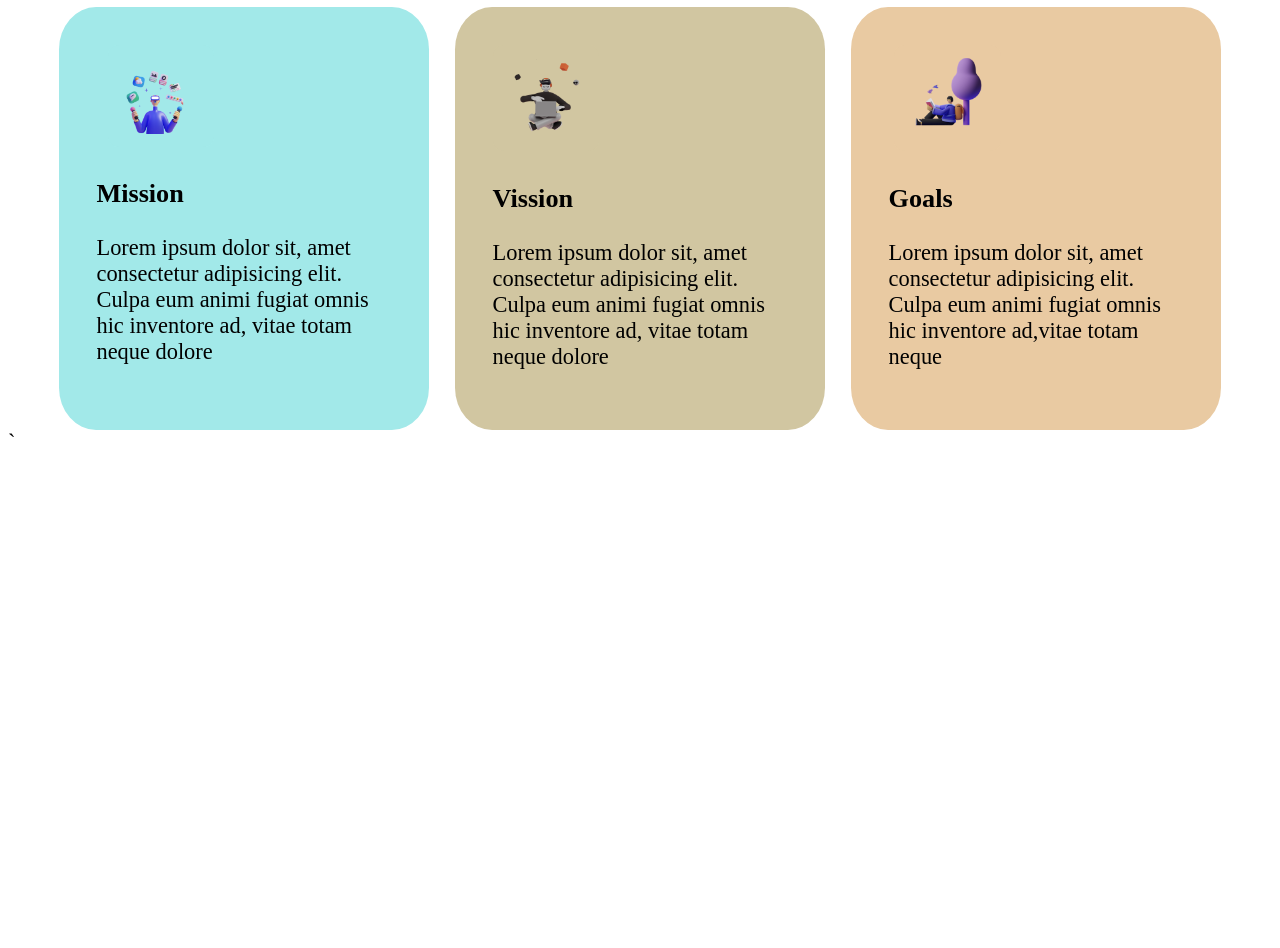
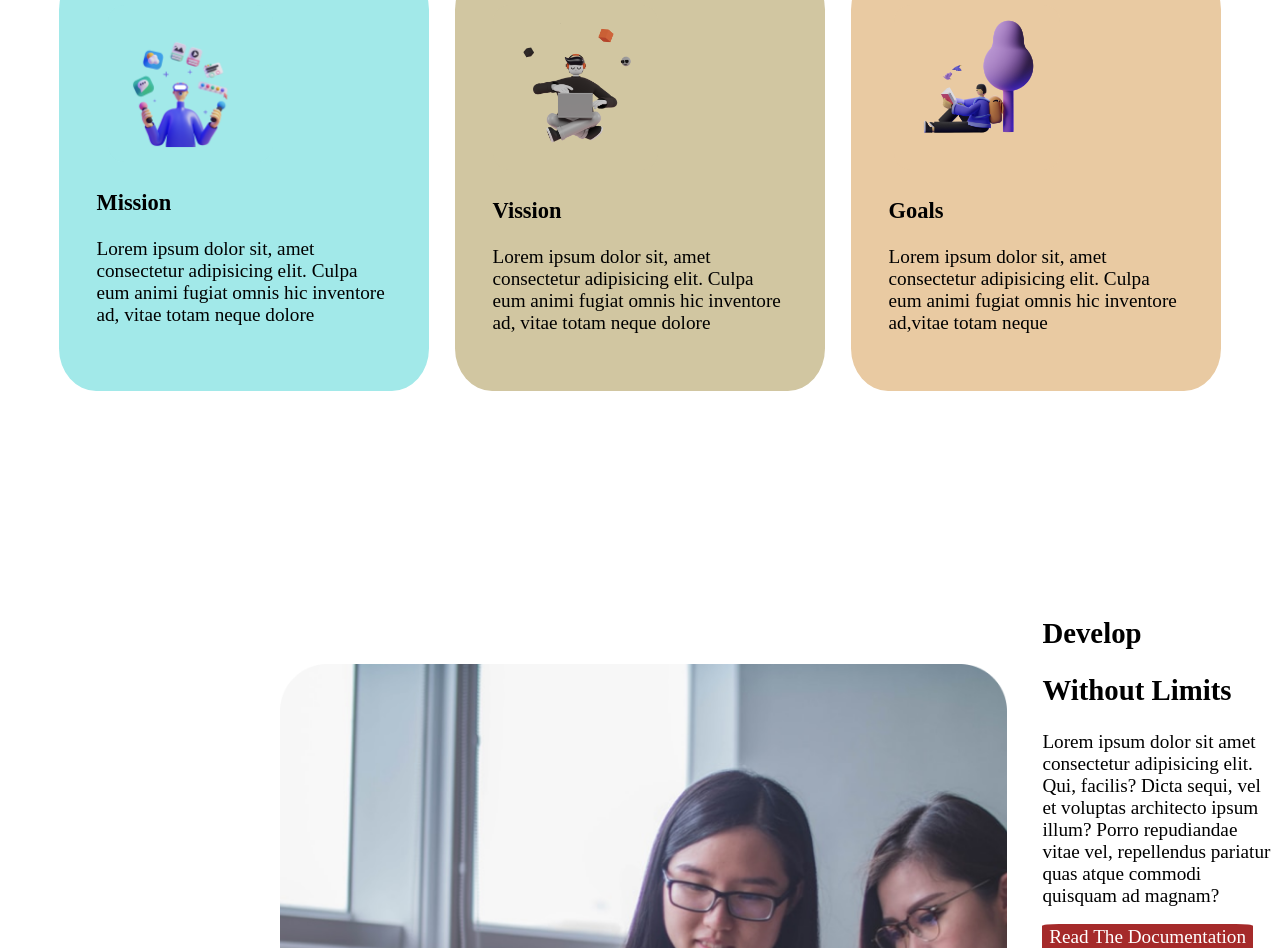
Before and after one commit to RahattheQuaint/Vission-2022, a plain HTML site: page index.html in a window 1280 px wide. Shown: the part 475-1423 px from the top of the page. Before the commit the page ends 939 px from the top, so only its background shows below. Drawn offline with Linux system fonts and the light colour scheme.

Commit message:
second part complete

```diff
--- a/index.html
+++ b/index.html
@@ -58,6 +58,7 @@
         <div class="second-part-3" style="display:container;">
             <div>
                 <img class="second-part-3" src="images/illustrators/illustrator-3.png" alt="">
+
             </div>
             <div>
                 <h3>
@@ -72,6 +73,28 @@
 
         </div>
     </section>
+    <section>
+        <div>
+            <div class="third-part-1">
+                <img class="background-image" src="images/pictures/coding.png" alt="">
+
+            </div>
+            <div>
+                <img class="background-image" src="images/shapes/shape-1.png" alt="">
+            </div>
+        </div>
+
+        <div class="third-part-2">
+            <h2>Develop</h2>
+            <h2>Without Limits</h2>
+            <p>
+                Lorem ipsum dolor sit amet consectetur adipisicing elit. Qui, facilis? Dicta sequi, vel et voluptas
+                architecto ipsum illum? Porro repudiandae vitae vel, repellendus pariatur quas atque commodi quisquam ad
+                magnam?
+            </p>
+            <a class="button" href="https://github.com/RahattheQuaint/Vission-2022"> Read The Documentation</a>
+        </div>
+    </section>
 
 
 
--- a/style.css
+++ b/style.css
@@ -1,5 +1,5 @@
 body {
-    font-size: 140%;
+    font-size: 120%;
 }
 
 .heading-colour {
@@ -49,7 +49,8 @@ section {
     padding: 3%;
     border-radius: 10%;
     margin: 0% 2% 0 4%;
-    width: 30%;
+    width: 50%;
+
 
 }
 
@@ -57,7 +58,7 @@ section {
     background-color: rgb(209, 198, 161);
     padding: 3%;
     border-radius: 10%;
-    width: 30%;
+    width: 50%;
 
 }
 
@@ -66,17 +67,29 @@ section {
     padding: 3%;
     border-radius: 10%;
     margin: 0 4% 0 2%;
-    width: 30%;
+    width: 50%;
 }
 
 .second-part-3 img {
-    width: 30%;
+    width: 50%;
 }
 
 .second-part-2 img {
-    width: 30%;
+    width: 50%;
 }
 
 .second-part-1 img {
-    width: 30%;
+    width: 50%;
 }
+
+.third-part-1 img {
+    width: 80%;
+    padding: 30%;
+
+}
+
+.third-part-2 {
+
+    margin: 16% 0 2% 10%;
+
+}
```
